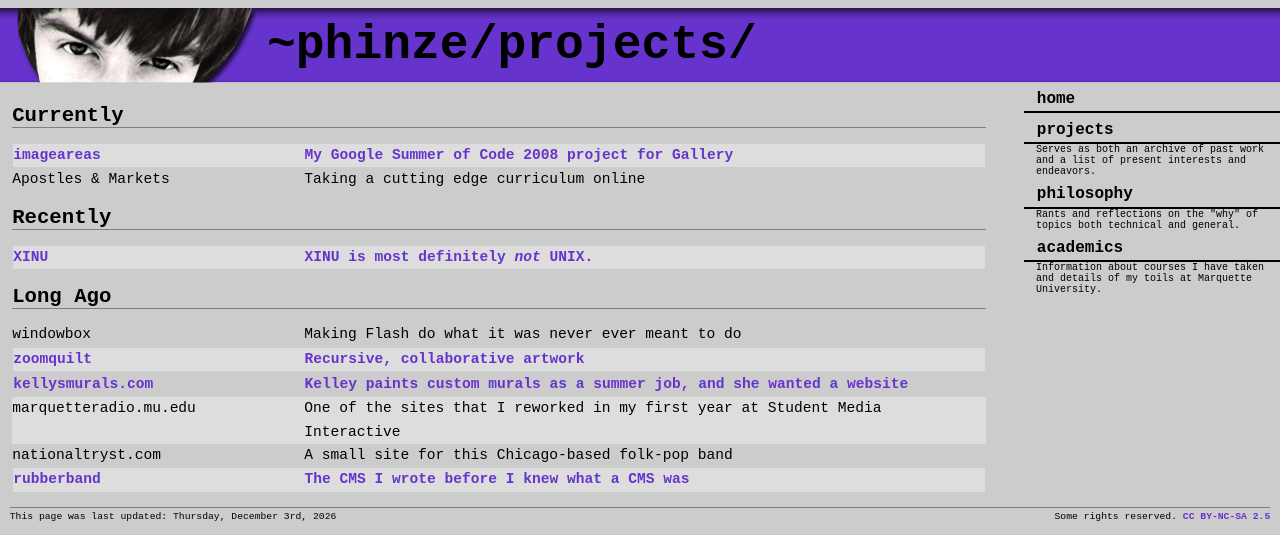
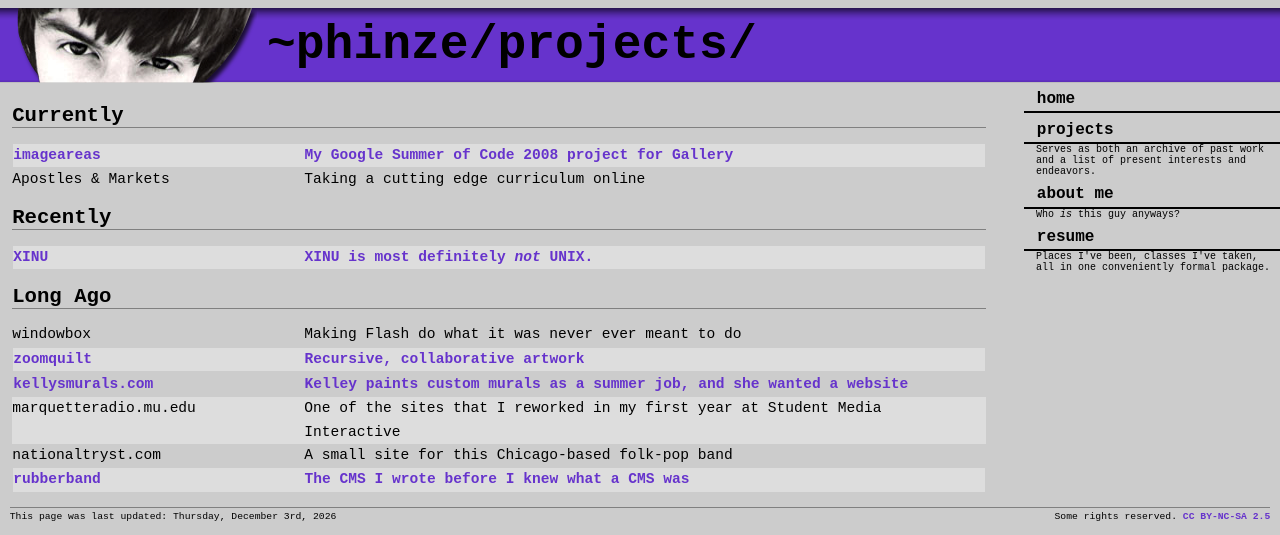
Before and after one commit to phinze/phinze.com, a PHP site: page /projects/ in a window 1280 px wide. Shown: the part 26-561 px from the top of the page. Run offline with PHP 8.4, Linux system fonts and the light colour scheme; data that the repository does not hold is empty; some libraries are stand-ins or nearby versions.

Commit message:
changed to about me and resume page
git-svn-id: http://svn.phinze.com/web/phinze.com/trunk@277 33c0dc5c-f109-0410-8f75-9c819b2c7d68

```diff
--- a/mirror/layouts/default.php
+++ b/mirror/layouts/default.php
@@ -36,8 +36,8 @@
 <ul>
 	<li><a href="<?php echo $this->getHomeUrl(); ?>">home</a></li>
 	<li><dl><dt><a href="<?php echo $this->getHomeUrl(); ?>projects/">projects</a></dt><dd>Serves as both an archive of past work and a list of present interests and endeavors.</dd></dl></li>
-	<li><dl><dt><a href="<?php echo $this->getHomeUrl(); ?>philosophy/">philosophy</a></dt><dd>Rants and reflections on the "why" of topics both technical and general.</dd></dl></li>
-	<li><dl><dt><a href="<?php echo $this->getHomeUrl(); ?>academics/">academics</a></dt><dd>Information about courses I have taken and details of my toils at Marquette University.</dd></dl></li>
+	<li><dl><dt><a href="<?php echo $this->getHomeUrl(); ?>aboutme/">about me</a></dt><dd>Who <em>is</em> this guy anyways?</dd></dl></li>
+	<li><dl><dt><a href="<?php echo $this->getHomeUrl(); ?>resume/">resume</a></dt><dd>Places I've been, classes I've taken, all in one conveniently formal package.</dd></dl></li>
 </ul>
 </div>
 <div id="content">
```
Also changed, not shown: mirror/content/aboutme.php (renamed from mirror/content/philosophy.php, +19 -1 lines), mirror/content/resume.php (renamed from mirror/content/academics.php).
